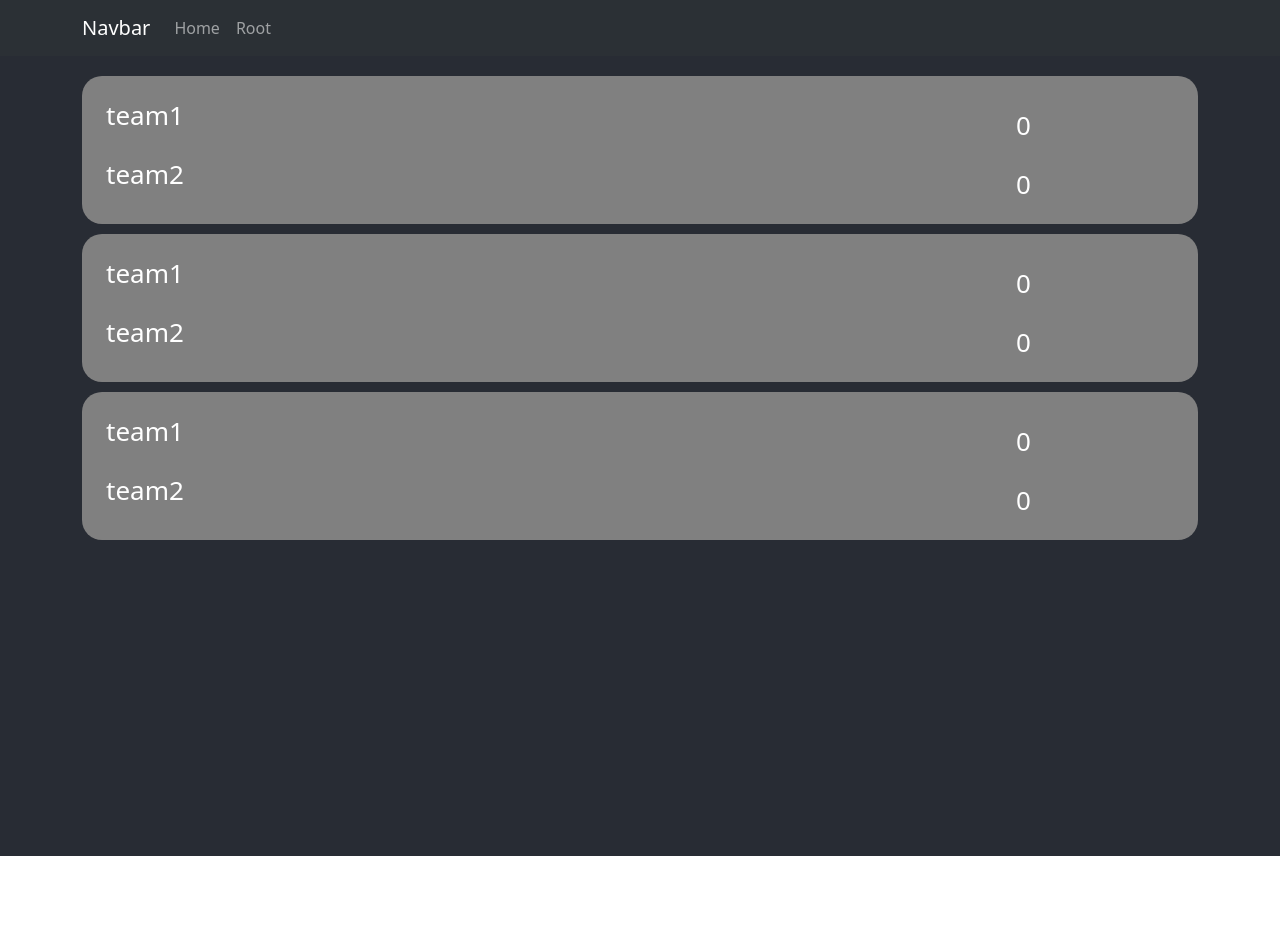
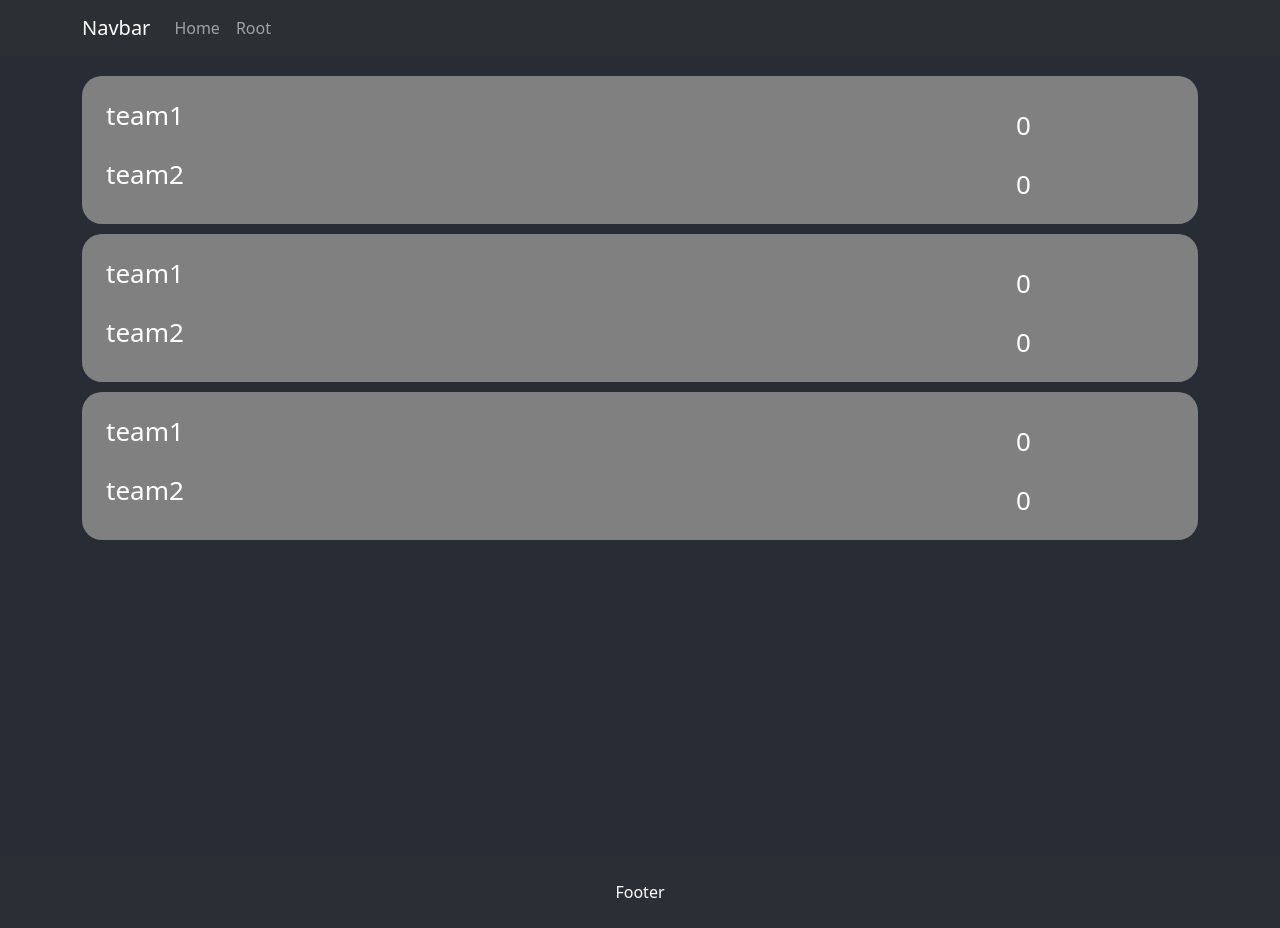
Before and after one commit to drewcgibbons/proj, a React (Create React App) app: page / in a window 1280 px wide. Before the commit the page ends 856 px from the top, so only its background shows below. Built offline with nearby package versions, Linux system fonts and the light colour scheme; no server answers.

Commit message:
Footer Template added

```diff
--- a/package.json
+++ b/package.json
@@ -2,7 +2,7 @@
   "name": "proj",
   "version": "0.1.0",
   "private": true,
-  "proxy":"http://localhost:5000/",
+  "proxy": "http://localhost:5000/",
   "dependencies": {
     "@testing-library/jest-dom": "^5.17.0",
     "@testing-library/react": "^13.4.0",
@@ -13,6 +13,7 @@
     "@types/react-dom": "^18.3.5",
     "bootstrap": "^5.3.3",
     "cra-template-typescript": "1.2.0",
+    "mdb-react-ui-kit": "^9.0.0",
     "react": "^19.0.0",
     "react-bootstrap": "^2.10.9",
     "react-dom": "^19.0.0",
--- /dev/null
+++ b/src/components/Footer/Footer.css
@@ -0,0 +1,4 @@
+.Footer{
+    background-color:#2a2f35;
+    color: white;
+}
--- /dev/null
+++ b/src/components/Footer/Footer.tsx
@@ -0,0 +1,15 @@
+import React from 'react'
+import {MDBFooter} from 'mdb-react-ui-kit'
+import "./Footer.css"
+
+const Footer : React.FC = () => {
+    return (
+        <MDBFooter className ='Footer'>
+            <div className='text-center p-4'>
+                Footer
+            </div>
+        </MDBFooter>
+    );
+}
+
+export default Footer;
--- a/src/components/PageNavbar/PageNavbar.css
+++ b/src/components/PageNavbar/PageNavbar.css
@@ -1,3 +1,3 @@
 .Nav{
-    color: red;
+    background-color: aqua;
 }
--- a/src/pages/Home/Home.tsx
+++ b/src/pages/Home/Home.tsx
@@ -1,11 +1,13 @@
 import React from 'react';
 import PageNavbar from '../../components/PageNavbar/PageNavbar';
+import Footer from '../../components/Footer/Footer';
 import "./Home.css"
 
 const Home : React.FC = () => {
     return(
         <>
         <PageNavbar/>
+        <Footer/>
         </>
     );
 }
--- a/src/pages/Root/Root.tsx
+++ b/src/pages/Root/Root.tsx
@@ -3,6 +3,7 @@ import "./Root.css"
 import Card from '../../components/Card/Card';
 import Container from 'react-bootstrap/Container';
 import PageNavbar from '../../components/PageNavbar/PageNavbar';
+import Footer from '../../components/Footer/Footer';
 
 const Root : React.FC = () => {
     //getScores();
@@ -17,6 +18,7 @@ const Root : React.FC = () => {
                 <Card game_id={3}></Card>
             </Container>
         </Container>
+        <Footer/>
         </>
     );
 
```
Also changed, not shown: 1 other file (tests, documents, lock files or other folders).
